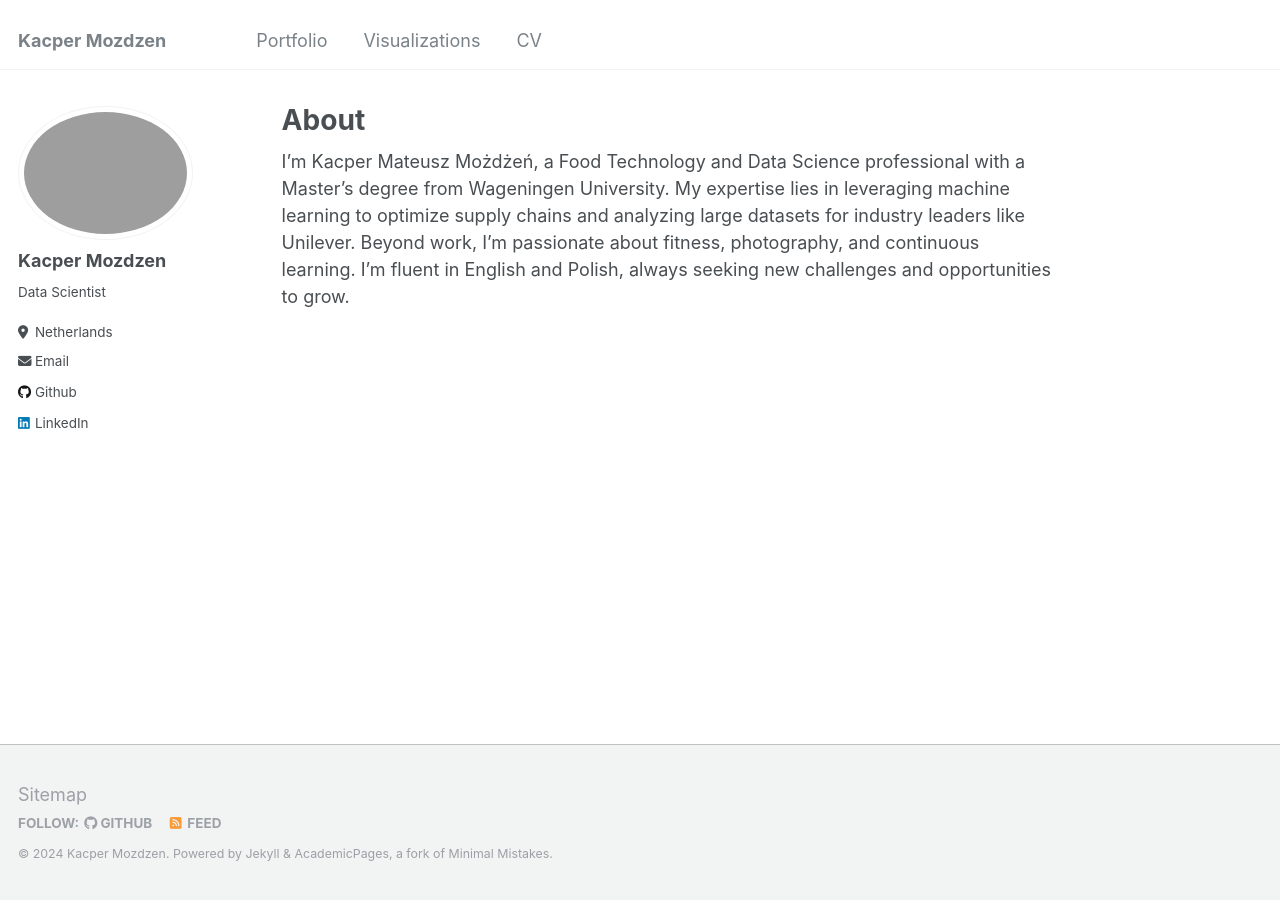
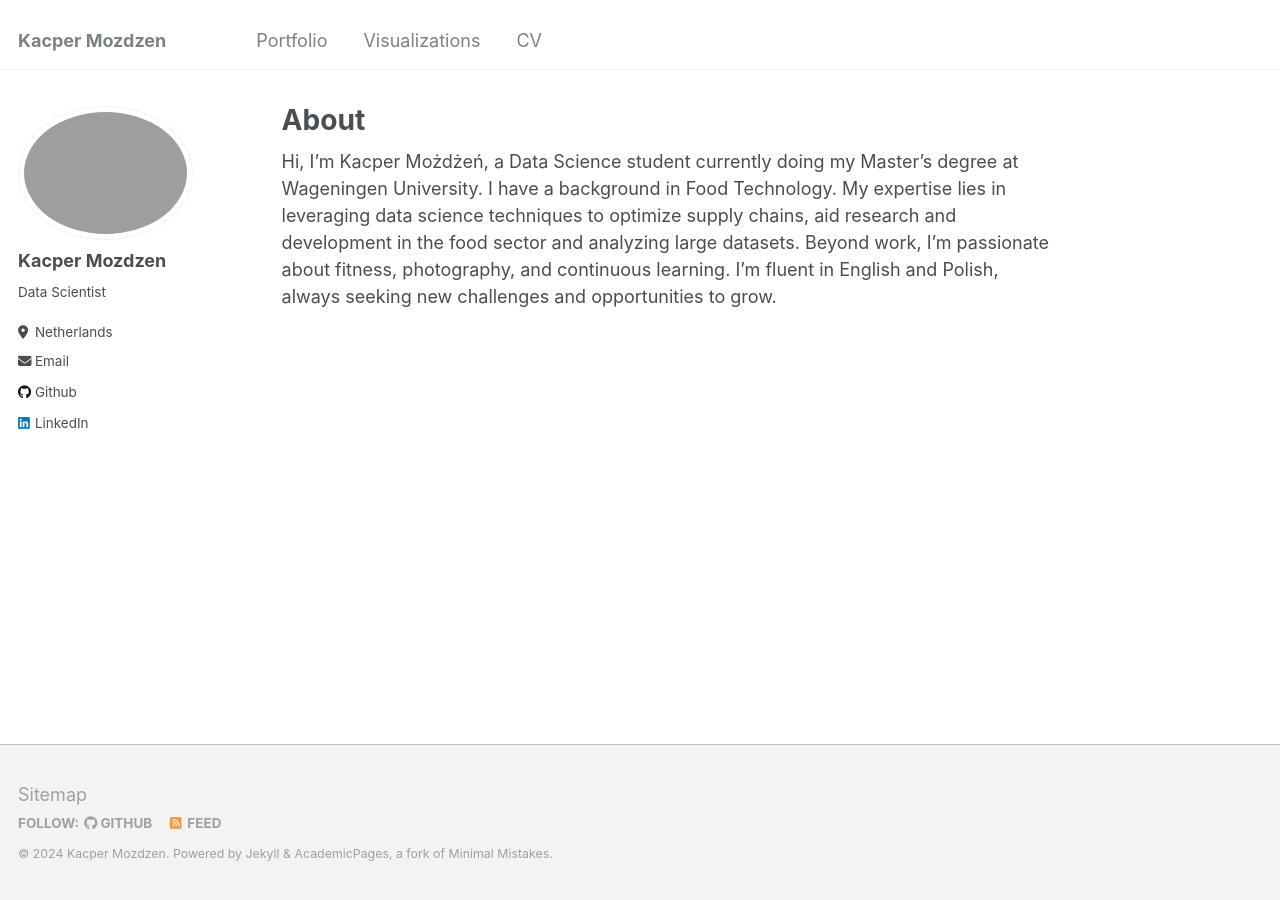
Before and after one commit to kapekm/kapekm.github.io, a Jekyll site: the page built from _pages/about.md, in a window 1280 px wide. Built offline with Jekyll 4.4.1, drawn with Linux system fonts in a browser that asks for light colours.

Commit message:
Update about.md

```diff
--- a/_pages/about.md
+++ b/_pages/about.md
@@ -6,4 +6,4 @@ redirect_from:
   - /about/
   - /about.html
 ---
-I'm Kacper Mateusz Możdżeń, a Food Technology and Data Science professional with a Master's degree from Wageningen University. My expertise lies in leveraging machine learning to optimize supply chains and analyzing large datasets for industry leaders like Unilever. Beyond work, I'm passionate about fitness, photography, and continuous learning. I'm fluent in English and Polish, always seeking new challenges and opportunities to grow.
+Hi, I'm Kacper Możdżeń, a Data Science student currently doing my Master's degree at Wageningen University. I have a background in Food Technology. My expertise lies in leveraging data science techniques to optimize supply chains, aid research and development in the food sector and analyzing large datasets. Beyond work, I'm passionate about fitness, photography, and continuous learning. I'm fluent in English and Polish, always seeking new challenges and opportunities to grow.
```
